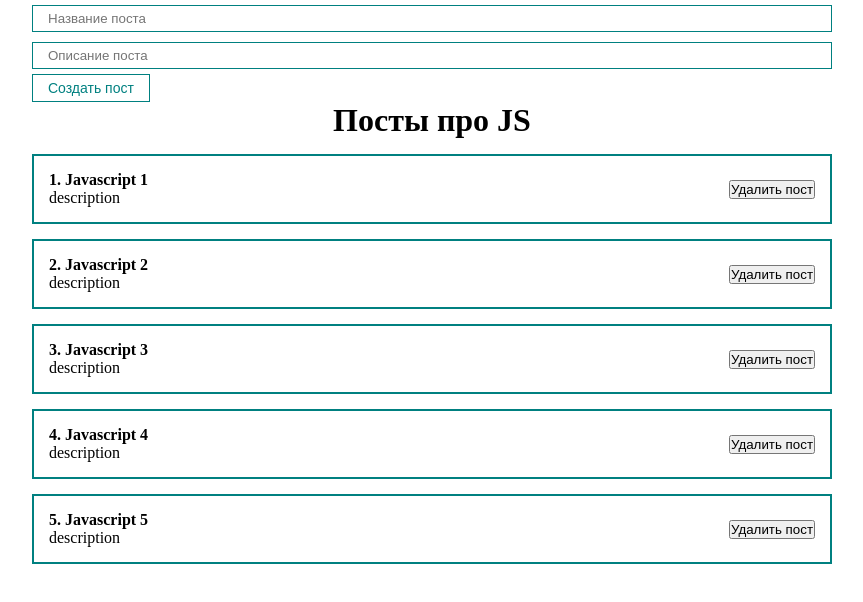
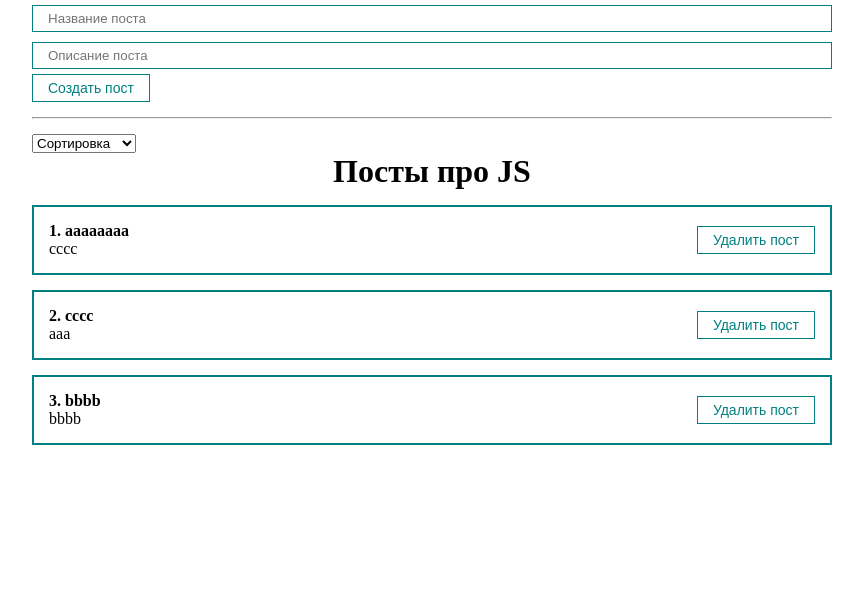
Before and after one commit to Ironhaid/pet-project-1, a React (Create React App) app: page / in a window 1280 px wide. Shown: the top 602 px of the page, without its empty margins (208-1071 px from the left). Built offline with nearby package versions, Linux system fonts and the light colour scheme.

Commit message:
Added functioon sort and delete in table-post

```diff
--- a/src/App.js
+++ b/src/App.js
@@ -1,52 +1,58 @@
 import React, { useState, useRef } from 'react';
 import ClassCounter from './Components/ClassCounter';
 import Counter from './Components/Counter';
+import PostForm from './Components/PostForm';
 import PostItem from './Components/PostItem';
 import PostList from './Components/PostList';
 import MyButton from './Components/UI/button/MyButton';
 import MyInput from './Components/UI/input/MyInput'
+import MySelect from './Components/UI/Select/MySelect';
 import './Styles/App.css';
 
 function App() {
 
   const [posts, setPosts] = useState([
-    { id: 1, title: 'Javascript 1', body: 'description' },
-    { id: 2, title: 'Javascript 2', body: 'description' },
-    { id: 3, title: 'Javascript 3', body: 'description' },
-    { id: 4, title: 'Javascript 4', body: 'description' },
-    { id: 5, title: 'Javascript 5', body: 'description' },
+    { id: 1, title: 'aaaaaaaa', body: 'cccc' },
+    { id: 2, title: 'cccc', body: 'aaa' },
+    { id: 3, title: 'bbbb', body: 'bbbb' },
   ])
 
-  const [title, setTitle] = useState('')
-  const [body, setBody] = useState('')
+  const [selectedSort, setSelectedSort] = useState('')
 
-  const addNewPost = (e) => {
-    e.preventDefault();
-    const newPost = {
-      id: Date.now(),
-      title,
-      body
-    }
-    console.log(newPost);
+  const createPost = (newPost) => {
+    setPosts([...posts, newPost])
+  }
+
+  const removePost = (post) => {
+    setPosts(posts.filter(p => p.id !== post.id))
+  }
+
+  const sortPosts = (sort) => {
+    setSelectedSort(sort);
+    setPosts([...posts].sort((a, b) => a[sort].localeCompare(b[sort])))
   }
 
   return (
     <div className="App">
-      <form>
-        <MyInput
-          value={title}
-          onChange={e => setTitle(e.target.value)}
-          type="text"
-          placeholder='Название поста' />
-        <MyInput
-          value={body}
-          onChange={e => setBody(e.target.value)}
-          type="text"
-          placeholder='Описание поста'
+      <PostForm create={createPost} />
+      <hr style={{ margin: '15px 0' }} />
+      <div>
+        <MySelect
+          value={selectedSort}
+          onChange={sortPosts}
+          defaultValue="Сортировка"
+          options={[
+            { value: 'title', name: 'По названию' },
+            { value: 'body', name: 'По описанию' }
+          ]}
         />
-        <MyButton onClick={addNewPost}>Создать пост</MyButton>
-      </form>
-      <PostList posts={posts} title="Посты про JS" />
+      </div>
+      {posts.length !== 0
+        ?
+        <PostList remove={removePost} posts={posts} title="Посты про JS" />
+        :
+        <h1 style={{ textAlign: 'center' }}>Посты не найдены!</h1>
+      }
     </div>
   );
 }
--- /dev/null
+++ b/src/Components/PostForm.jsx
@@ -0,0 +1,35 @@
+import React, { useState } from 'react'
+import MyInput from './UI/input/MyInput'
+import MyButton from './UI/button/MyButton'
+
+const PostForm = ({create}) => {
+    const [post, setPost] = useState({ title: '', body: '' })
+
+    const addNewPost = (e) => {
+        e.preventDefault();
+        const newPost = {
+            ...post, id: Date.now()
+        }
+        create(newPost)
+        setPost({ title: '', body: '' })
+    }
+
+    return (
+        <form>
+            <MyInput
+                value={post.title}
+                onChange={e => setPost({ ...post, title: e.target.value })}
+                type="text"
+                placeholder='Название поста' />
+            <MyInput
+                value={post.body}
+                onChange={e => setPost({ ...post, body: e.target.value })}
+                type="text"
+                placeholder='Описание поста'
+            />
+            <MyButton onClick={addNewPost}>Создать пост</MyButton>
+        </form>
+    )
+}
+
+export default PostForm
--- a/src/Components/PostItem.jsx
+++ b/src/Components/PostItem.jsx
@@ -1,16 +1,19 @@
 import React from "react";
+import MyButton from "./UI/button/MyButton";
 
 const PostItem = (props) => {
     return (
         <div className='post'>
             <div className='post__content'>
-                <strong>{props.post.id}. {props.post.title}</strong>
+                <strong>{props.number}. {props.post.title}</strong>
                 <div>
                     {props.post.body}
                 </div>
             </div>
             <div className='post__btns'>
-                <button>Удалить пост</button>
+                <MyButton onClick={() => props.remove(props.post)}>
+                    Удалить пост
+                </MyButton>
             </div>
         </div>
     )
--- a/src/Components/PostList.jsx
+++ b/src/Components/PostList.jsx
@@ -1,14 +1,14 @@
 import React from "react";
 import PostItem from "./PostItem";
 
-const PostList = ({posts, title}) => {
+const PostList = ({posts, title, remove}) => {
     return (
         <div>
             <h1 style={{ textAlign: 'center' }}>
                 {title}
             </h1>
-            {posts.map((post) =>
-                <PostItem post={post} key={post.id}/>
+            {posts.map((post, index) =>
+                <PostItem remove={remove} number={index + 1} post={post} key={post.id}/>
             )}
         </div>
     )
--- /dev/null
+++ b/src/Components/UI/Select/MySelect.jsx
@@ -0,0 +1,20 @@
+import React from 'react'
+
+const MySelect = ({ options, defaultValue, value, onChange}) => {
+    return (
+        <select
+            value={value}
+            onChange={event => onChange(event.target.value)}
+        >
+            <option disabled value="">{defaultValue}</option>
+            {
+                options.map(option =>
+                    <option key={option.value} value={option.value}>{option.name}
+                    </option>
+                )
+            }
+        </select>
+    )
+}
+
+export default MySelect
```
